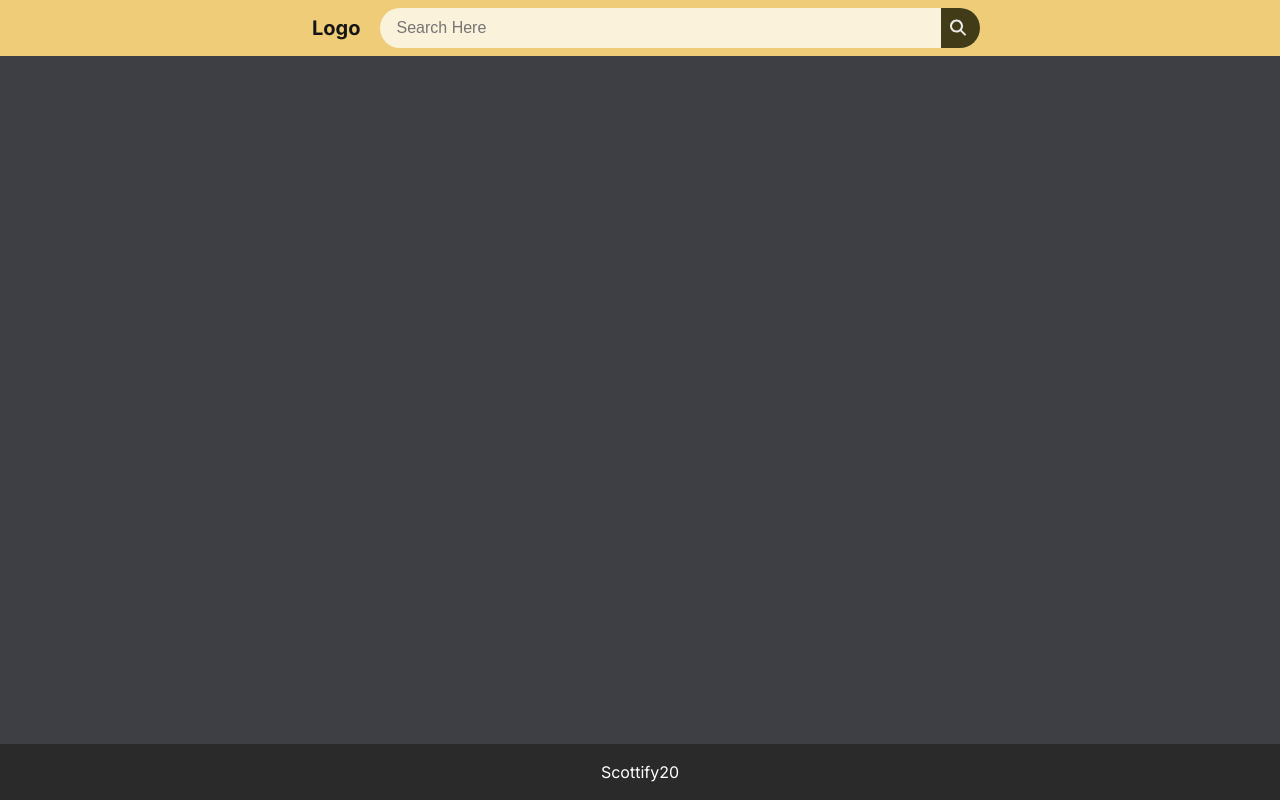
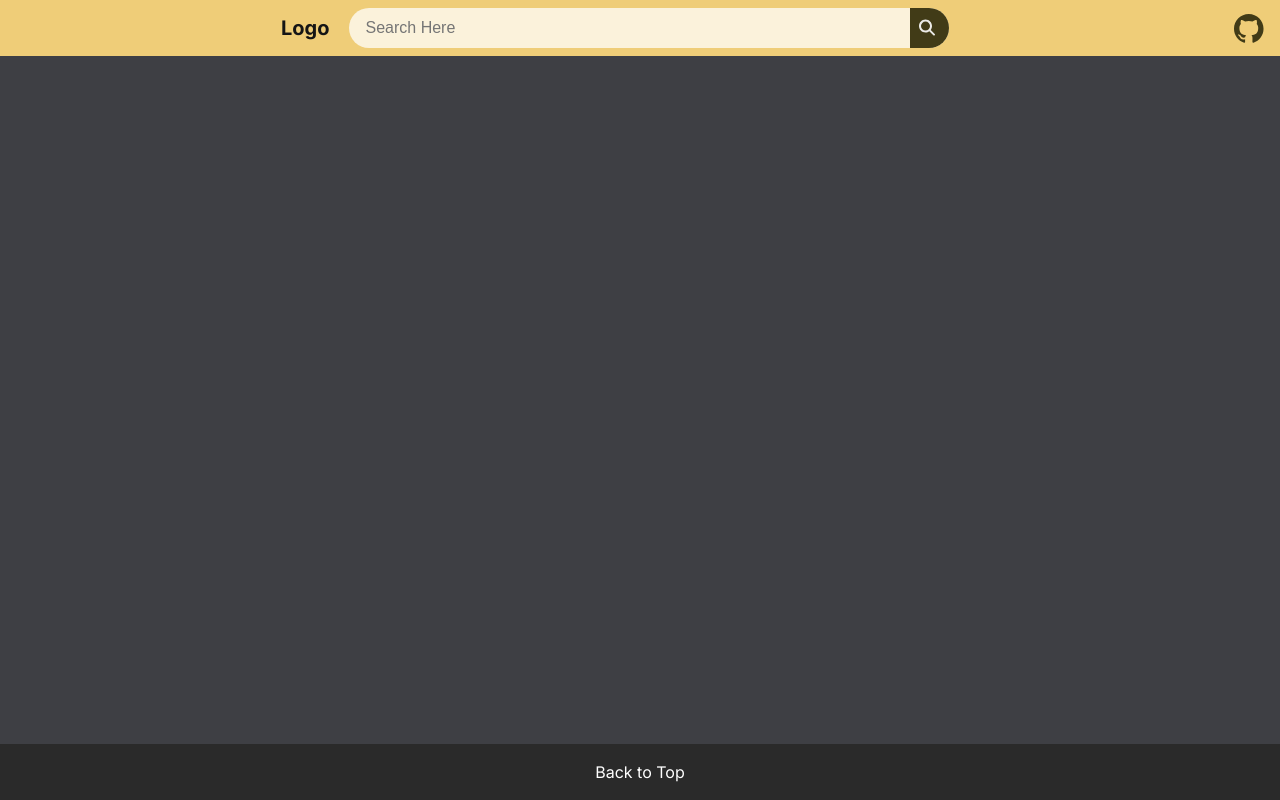
Before and after one commit to Scottify20/imdb-movie-search, a website built with Parcel: page index.html in a window 1280 px wide. Built offline with nearby package versions, Linux system fonts and the light colour scheme.

Commit message:
Added github icon button on navbar as link to source code

```diff
--- a/index.html
+++ b/index.html
@@ -18,7 +18,8 @@
   <body>
     <header>
       <nav class="nav">
-        <div class="nav__items-container">
+        <div class="nav__left-items-container"></div>
+        <div class="nav__center-items-container">
           <a href="#" class="nav__txt-link">Logo</a>
           <form class="nav__search-bar-container">
             <input
@@ -49,6 +50,24 @@
             </div>
           </form>
         </div>
+        <div class="nav__right-items-container">
+          <a
+            id="github-src-btn"
+            class="github-src-btn"
+            href="https://github.com/Scottify20/omdb-titles-browser"
+            target="_blank"
+          >
+            <svg viewBox="0 0 1024 1024" width="30px" xmlns="http://www.w3.org/2000/svg">
+              <path
+                fill-rule="evenodd"
+                clip-rule="evenodd"
+                d="M8 0C3.58 0 0 3.58 0 8C0 11.54 2.29 14.53 5.47 15.59C5.87 15.66 6.02 15.42 6.02 15.21C6.02 15.02 6.01 14.39 6.01 13.72C4 14.09 3.48 13.23 3.32 12.78C3.23 12.55 2.84 11.84 2.5 11.65C2.22 11.5 1.82 11.13 2.49 11.12C3.12 11.11 3.57 11.7 3.72 11.94C4.44 13.15 5.59 12.81 6.05 12.6C6.12 12.08 6.33 11.73 6.56 11.53C4.78 11.33 2.92 10.64 2.92 7.58C2.92 6.71 3.23 5.99 3.74 5.43C3.66 5.23 3.38 4.41 3.82 3.31C3.82 3.31 4.49 3.1 6.02 4.13C6.66 3.95 7.34 3.86 8.02 3.86C8.7 3.86 9.38 3.95 10.02 4.13C11.55 3.09 12.22 3.31 12.22 3.31C12.66 4.41 12.38 5.23 12.3 5.43C12.81 5.99 13.12 6.7 13.12 7.58C13.12 10.65 11.25 11.33 9.47 11.53C9.76 11.78 10.01 12.26 10.01 13.01C10.01 14.08 10 14.94 10 15.21C10 15.42 10.15 15.67 10.55 15.59C13.71 14.53 16 11.53 16 8C16 3.58 12.42 0 8 0Z"
+                transform="scale(63)"
+                fill="#FFFFFF"
+              />
+            </svg>
+          </a>
+        </div>
       </nav>
     </header>
     <main id="main-element">
@@ -56,7 +75,7 @@
       <div id="loading" class="loading-container"></div>
     </main>
     <footer class="footer" id="footer">
-      <p id="author-name">Scottify20</p>
+      <a href="#">Back to Top</a>
     </footer>
   </body>
 </html>
--- a/styles.scss
+++ b/styles.scss
@@ -2,6 +2,10 @@
   margin: 0;
   padding: 0;
   box-sizing: border-box;
+}
+
+html {
+  scroll-behavior: smooth;
 }
 
 :root {
@@ -70,8 +74,9 @@
   // --nav-item-hover-background-color-inverted: #eed2ddc2;
   --nav-search-bar-hover-color: #ffffff;
   --nav-search-bar-focus-bg-color: #ffffff;
-  --nav-search-bar-submit-btn-color: #413b17;
-  --nav-text-item-hover-background-color: var(--nav-search-bar-submit-btn-color);
+  --nav-items-color: #413b17;
+  --nav-items-hover-color: #73682c;
+  --nav-text-item-hover-background-color: var(--nav-items-color);
 
   //visibility
   --card__link-buttons-visibilty: hidden;
@@ -144,8 +149,18 @@ main {
   flex-flow: row nowrap;
   align-items: center;
   justify-content: center;
+  align-content: center;
+  gap: 0.5rem;
 
   // z-index: 1;
+  a {
+    text-decoration: none;
+    color: white;
+
+    &:hover {
+      color: #848484;
+    }
+  }
 
   background-color: var(--footer-bg-color);
   color: var(--light-text-color);
@@ -166,7 +181,35 @@ main {
   justify-content: center;
   align-items: center;
 
-  .nav__items-container {
+  .nav__left-items-container {
+    flex-grow: 1;
+    display: flex;
+    flex-flow: row nowrap;
+    justify-content: flex-start;
+    align-items: center;
+  }
+
+  .nav__right-items-container {
+    flex-grow: 1;
+    display: flex;
+    flex-flow: row nowrap;
+    justify-content: flex-end;
+    align-items: center;
+
+    .github-src-btn {
+      margin-bottom: -1.75%;
+      padding: 0 1em;
+      & svg path {
+        fill: var(--nav-items-color);
+      }
+
+      &:hover svg path {
+        fill: var(--nav-items-hover-color);
+      }
+    }
+  }
+
+  .nav__center-items-container {
     height: 70%;
     width: var(--navbar-width);
     display: flex;
@@ -184,11 +227,7 @@ main {
       transition: all ease-in-out 0.2s;
 
       &:hover {
-        filter: drop-shadow(0 0 2px rgba(0, 0, 0, 0.288));
-      }
-
-      &:hover .nav__search-bar-submit-btn {
-        filter: brightness(120%);
+        filter: drop-shadow(0 0 3px rgba(0, 0, 0, 0.288));
       }
 
       .nav__search-button-container {
@@ -224,11 +263,11 @@ main {
           height: 100%;
           aspect-ratio: 1 / 1;
           border: none;
-          background-color: var(--nav-search-bar-submit-btn-color);
+          background-color: var(--nav-items-color);
           border-radius: 0 999px 999px 0;
 
           &:active {
-            filter: brightness(180%);
+            background-color: var(--nav-items-hover-color);
           }
         }
       }
@@ -243,7 +282,7 @@ main {
         padding: 0 1em;
         font-size: 1rem;
         font-weight: 600;
-        color: var(--nav-search-bar-submit-btn-color);
+        color: var(--nav-items-color);
         border-radius: 5em;
         border: var(--nav-search-bar-cont-outline-if-search-bar-focused);
         transition: all ease-in-out 0.2s;
```
